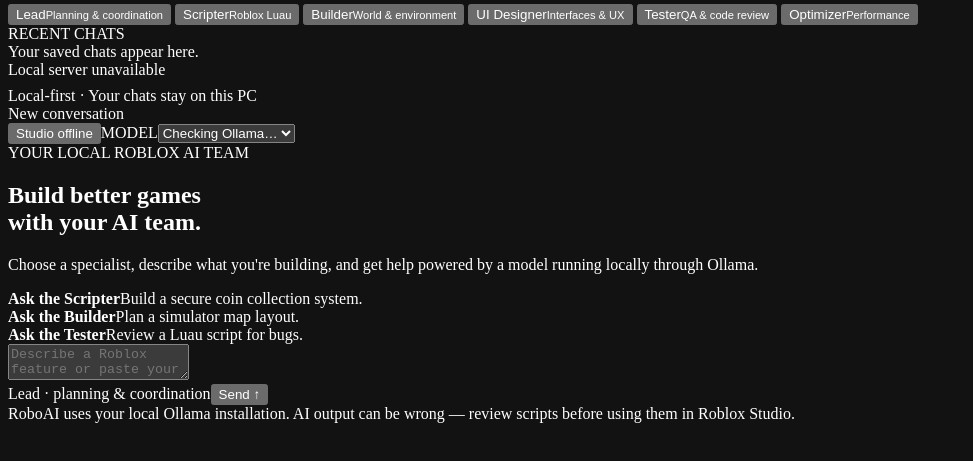
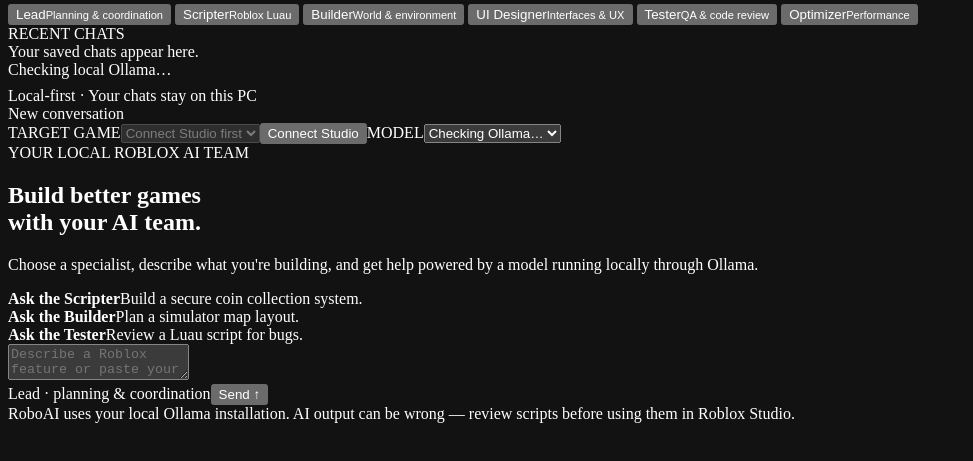
Before and after one commit to vidhorvat939-ux/RoboAI, a website: page public/index.html in a window 1280 px wide. Shown: the part 65-526 px from the top of the page, without its empty margins (0-973 px from the left). Drawn offline with Linux system fonts and the light colour scheme; no server answers.

Commit message:
Add current Roblox Studio game target selector

```diff
--- a/public/index.html
+++ b/public/index.html
@@ -38,7 +38,7 @@ main{display:flex;flex-direction:column;min-width:0;min-height:0}.top{height:65p
   <div class="side-bottom"><div class="status" id="connection"><i class="dot"></i><span>Checking local Ollama…</span></div><div style="margin-top:8px">Local-first · Your chats stay on this PC</div></div>
 </aside>
 <main>
-  <header class="top"><div class="top-title" id="currentTitle">New conversation</div><div class="top-right"><button class="model" id="studioConnect" type="button">Connect Studio</button><span>MODEL</span><select class="model" id="model"><option value="">Checking Ollama…</option></select></div></header>
+  <header class="top"><div class="top-title" id="currentTitle">New conversation</div><div class="top-right"><label for="studioTarget">TARGET GAME</label><select class="model" id="studioTarget" disabled title="Connect Roblox Studio first"><option value="">Connect Studio first</option></select><button class="model" id="studioConnect" type="button">Connect Studio</button><span>MODEL</span><select class="model" id="model"><option value="">Checking Ollama…</option></select></div></header>
   <div class="workspace">
     <section class="welcome" id="welcome">
       <div class="eyebrow">YOUR LOCAL ROBLOX AI TEAM</div>
@@ -58,7 +58,7 @@ main{display:flex;flex-direction:column;min-width:0;min-height:0}.top{height:65p
 <div class="toast" id="toast"></div>
 <script>
 const $ = id => document.getElementById(id);
-let currentAgent = "lead", currentChat = null, busy = false;
+let currentAgent = "lead", currentChat = null, busy = false, studioTarget = "";
 const labels = {lead:"Lead · planning & coordination",scripter:"Scripter · Roblox Luau",builder:"Builder · world & environment",ui:"UI Designer · interfaces & UX",tester:"Tester · QA & code review",optimizer:"Optimizer · performance"};
 function toast(message){$("toast").textContent=message;$("toast").style.display="block";setTimeout(()=>$("toast").style.display="none",4200)}
 async function api(url,options={}){const r=await fetch(url,{headers:{"Content-Type":"application/json"},...options});const data=await r.json();if(!r.ok)throw new Error(data.error||"Request failed");return data}
@@ -67,7 +67,7 @@ async function refreshStudio(){
   try{
     const s=await api("/api/studio");
     button.textContent=s.connected?"Studio connected":"Connect Studio";
-    button.title=s.connected?"Available tools: "+s.tools.join(", "):"Connect to the open Roblox Studio session";
+    button.title=s.connected?"Available tools: "+s.tools.join(", "):"Connect to the open Roblox Studio session";\n    const target=$("studioTarget"); target.disabled=!s.connected; target.innerHTML="";\n    const option=document.createElement("option"); option.value=s.connected?"current":""; option.textContent=s.connected?"Currently open Roblox Studio game":"Connect Studio first"; target.appendChild(option);\n    studioTarget=s.connected?"current":""; target.value=studioTarget;
   }catch(e){button.textContent="Studio offline"}
 }
 async function connectStudio(){
@@ -122,13 +122,13 @@ async function send(){
   addMessage("user",message,currentAgent);
   const wait=document.createElement("div");wait.className="msg assistant";wait.id="thinking";wait.innerHTML='<div class="avatar">AI</div><div class="msg-body"><div class="msg-head">RoboAI is thinking locally…</div><div>Generating response</div></div>';$("messages").appendChild(wait);
   try{
-    const result=await api("/api/chat",{method:"POST",body:JSON.stringify({chatId:currentChat.id,agent:currentAgent,model:$("model").value,message})});
+    const result=await api("/api/chat",{method:"POST",body:JSON.stringify({chatId:currentChat.id,agent:currentAgent,model:$("model").value,message,studioTarget:$("studioTarget").value})});
     wait.remove();addMessage("assistant",result.answer,currentAgent);currentChat=result.chat;$("currentTitle").textContent=currentChat.title;await loadHistory();
   }catch(e){wait.remove();addMessage("assistant","Error: "+e.message,currentAgent);toast(e.message)}
   finally{busy=false;$("send").disabled=false;$("send").textContent="Send ↑";$("prompt").focus()}
 }
 document.querySelectorAll(".agent").forEach(b=>b.addEventListener("click",()=>setAgent(b.dataset.agent)));
-$("newChat").addEventListener("click",newChat);$("send").addEventListener("click",send);$("studioConnect").addEventListener("click",connectStudio);
+$("newChat").addEventListener("click",newChat);$("send").addEventListener("click",send);$("studioConnect").addEventListener("click",connectStudio);\n$("studioTarget").addEventListener("change",e=>{studioTarget=e.target.value;});
 $("prompt").addEventListener("keydown",e=>{if(e.key==="Enter"&&!e.shiftKey){e.preventDefault();send()}});
 refreshHealth();refreshStudio();loadHistory();setInterval(refreshHealth,30000);setInterval(refreshStudio,10000);
 </script>
```
